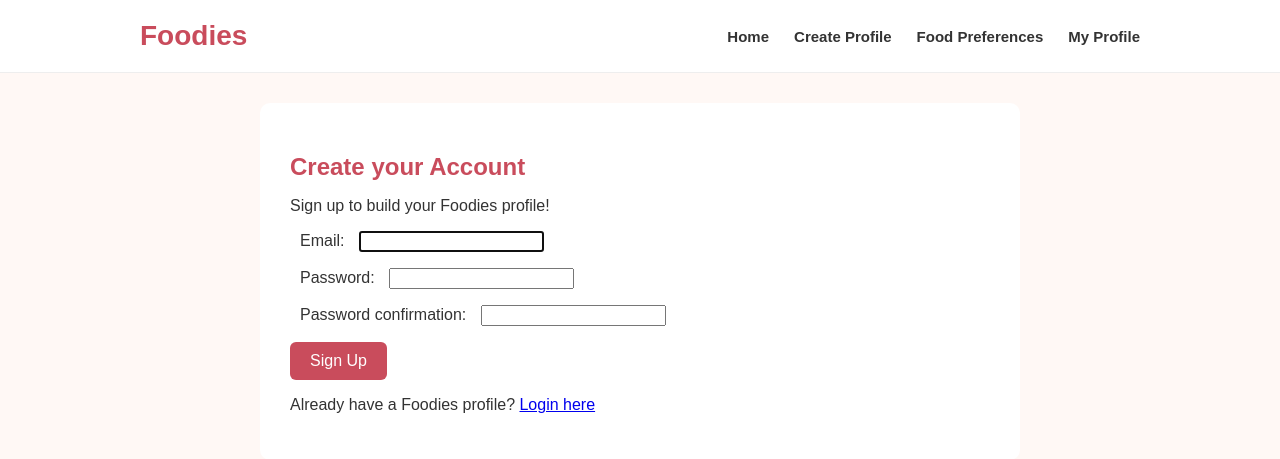
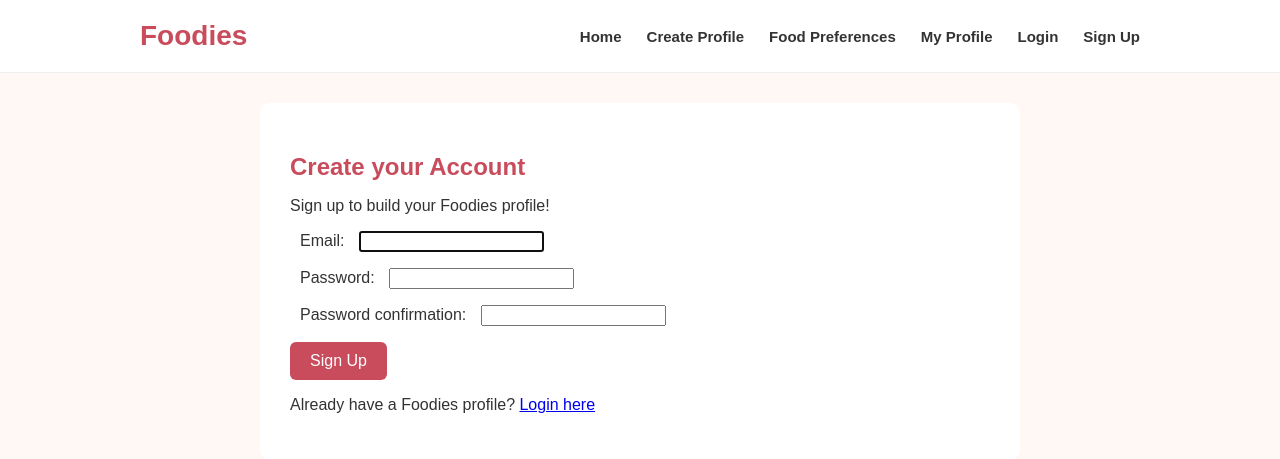
Before and after one commit to carolinecroft/foodies, a Django app: page /signup/ in a window 1280 px wide. Shown: the top 459 px of the page. Run offline with Django 5.2, Linux system fonts and the light colour scheme.

Commit message:
Bad commit but changed some files so that login and signup work correctly. Added 2 buttons for existing and new users on home page.

```diff
--- a/foodies_project/settings.py
+++ b/foodies_project/settings.py
@@ -86,7 +86,7 @@ AUTH_USER_MODEL = 'users.User'
 
 LOGIN_URL = 'login'
 LOGOUT_REDIRECT_URL = 'home'
-LOGIN_REDIRECT_URL = 'profile_setup'
+LOGIN_REDIRECT_URL = 'profile'
 
 
 # Password validation
--- a/templates/base.html
+++ b/templates/base.html
@@ -21,6 +21,15 @@
                 <a href="{% url 'profile_setup' %}" class="{% if request.resolver_match.url_name == 'profile_setup' %}active{% endif %}">Create Profile</a>
                 <a href="{% url 'food_preferences' %}" class="{% if request.resolver_match.url_name == 'food_preferences' %}active{% endif %}">Food Preferences</a>
                 <a href="{% url 'profile' %}" class="{% if request.resolver_match.url_name == 'profile' %}active{% endif %}">My Profile</a>
+                {% if user.is_authenticated %}
+                    <form method="post" action="{% url 'logout' %}">
+                        {% csrf_token %}
+                        <button type="submit">Logout</button>
+                    </form>
+                {% else %}
+                    <a href="{% url 'login' %}">Login</a>
+                    <a href="{% url 'signup' %}">Sign Up</a>
+                {% endif %}
             </nav>
         </div>
     </header>
--- a/templates/home.html
+++ b/templates/home.html
@@ -12,8 +12,12 @@ Welcome | Foodies
     Meet people through shared food preferences and find the perfect place for your next date.
 </p>
 
-<button type="button" onclick="window.location.href='{% url 'profile_setup' %}'">
+<button type="button" onclick="window.location.href='{% url 'signup' %}'">
     Create My Profile!
 </button>
 
+<button type="button" onclick="window.location.href='{% url 'login' %}'">
+    Login to your Account!
+</button>
+
 {% endblock %}
--- a/templates/signup.html
+++ b/templates/signup.html
@@ -8,7 +8,7 @@
 
 <p>Sign up to build your Foodies profile!</p>
 
- <form method="post"></form>
+<form method="post">
     {% csrf_token %}
     {{ form.non_field_errors }}
 
--- a/users/forms.py
+++ b/users/forms.py
@@ -12,7 +12,7 @@ class SignUpForm(UserCreationForm):
             self.cleaned_data["email"]
         )
 
-        if User.objects.filter(email_iexact=email).exists():
+        if User.objects.filter(email__iexact=email).exists():
             raise forms.ValidationError(
                 "A user with that email already exists."
             )
```
